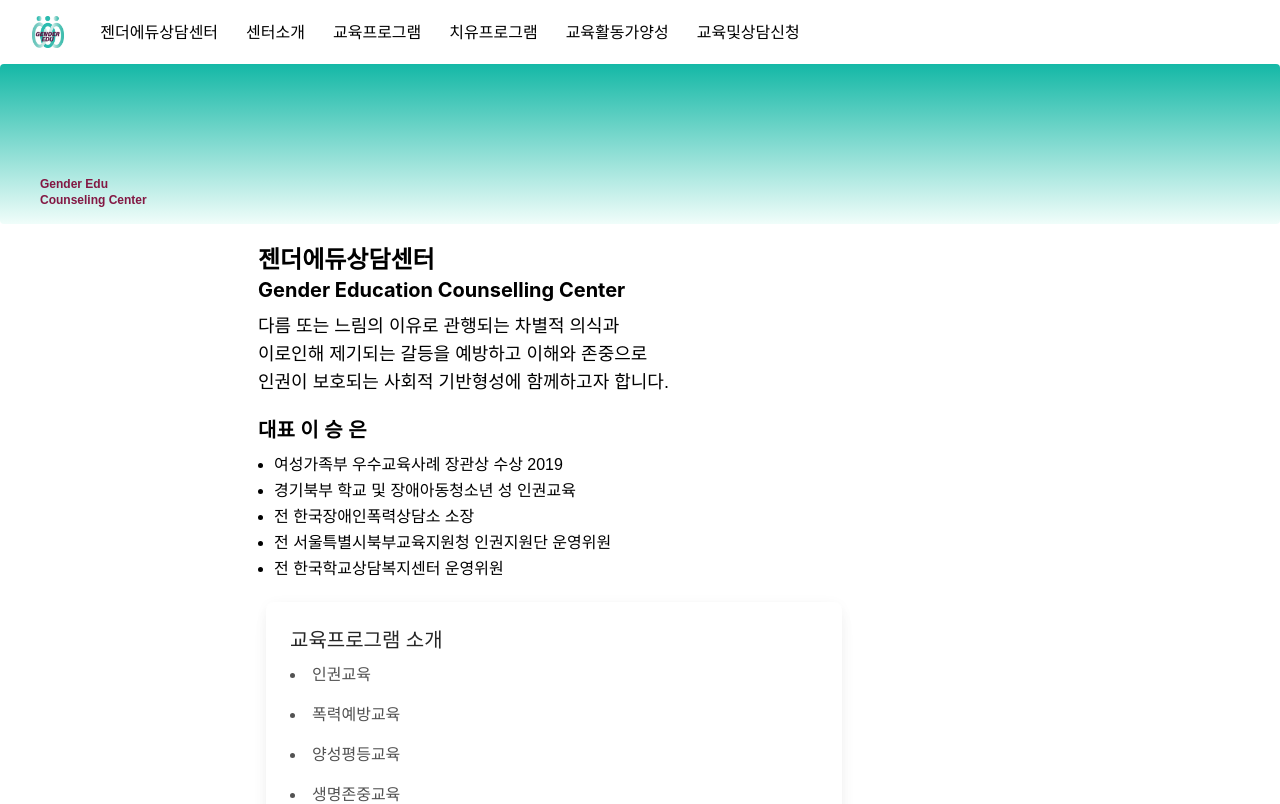
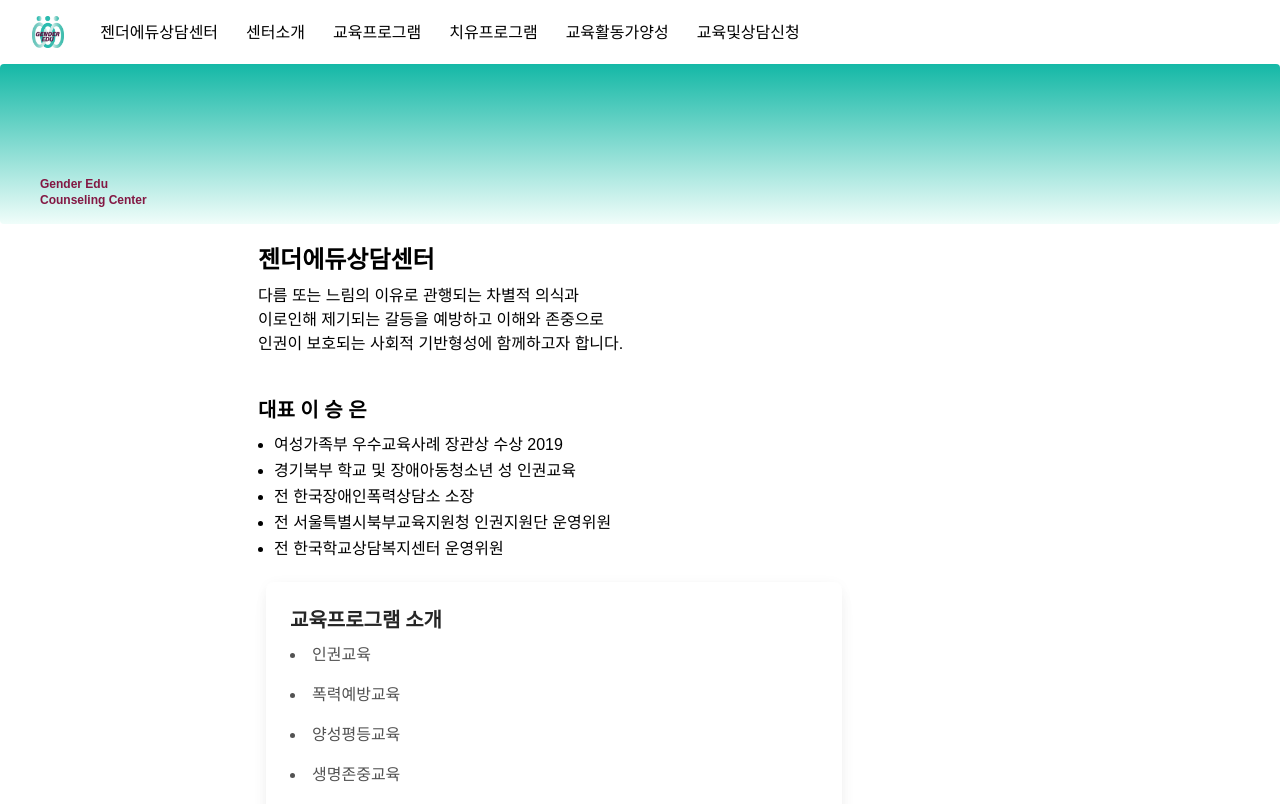
Before and after one commit to ohwonsuk/gender-edu, a React (Create React App) app: page / in a window 1280 px wide. Shown: the top 804 px of the page. Built offline with nearby package versions, Linux system fonts and the light colour scheme; a web font is replaced by a local one.

Commit message:
폰트 사이즈 조정

```diff
--- a/src/components/CardHor.js
+++ b/src/components/CardHor.js
@@ -12,7 +12,7 @@ const CardHor = ({ id, title, item }) => {
         <div className="flex flex-col justify-start p-6">
           <h5
             key={id}
-            className="mb-2 text-xl font-medium text-neutral-800 dark:text-neutral-50"
+            className="mb-2 font-bold text-xl text-neutral-800 dark:text-neutral-50"
           >
             {title}
           </h5>
--- a/src/components/Intro.js
+++ b/src/components/Intro.js
@@ -5,7 +5,7 @@ import React from 'react';
 const Intro = () => {
   return (
     <>
-      <div className="pl-2 font-ibmsans text-left text-lg mb-5">
+      <div className="pl-2 font-ibmsans text-left text-base mt-2 mb-10">
         다름 또는 느림의 이유로 관행되는 차별적 의식과 <br />
         이로인해 제기되는 갈등을 예방하고 이해와 존중으로 <br />
         인권이 보호되는 사회적 기반형성에 함께하고자 합니다.
--- a/src/components/Main.js
+++ b/src/components/Main.js
@@ -7,9 +7,9 @@ const Main = () => {
       <h1 className="pl-2 mt-5 font-ibmsans text-2xl font-bold content-center">
         젠더에듀상담센터
       </h1>
-      <h4 className="pl-2 font-bold text-xl mb-2">
+      {/* <h4 className="pl-2 font-bold text-xl mb-2">
         Gender Education Counselling Center
-      </h4>
+      </h4> */}
       <Intro />
     </>
   );
--- a/src/components/Profile.js
+++ b/src/components/Profile.js
@@ -18,7 +18,7 @@ const Profile = () => {
       <div className="font-ibmsans pl-2 font-bold text-xl mb-2">
         대표 이 승 은
       </div>
-      <ul className="pl-6 list-disc leading-relaxed text-lg mb-5">
+      <ul className="pl-6 list-disc leading-relaxed text-base mb-5">
         {careerList}
       </ul>
     </>
--- a/src/pages/About.js
+++ b/src/pages/About.js
@@ -22,7 +22,7 @@ const About = () => {
     <>
       <Heading />
       {/* my-4 md:my-10 상단 메뉴 마진 제거*/}
-      <div className="w-700px md:pl-[150px] lg:pl-[250px]">
+      <div className="w-800px md:pl-[150px] lg:pl-[250px]">
         <div className="font-ibmsans pl-2 mt-5 font-bold text-xl mb-2">
           젠더에듀상담센터는
         </div>
--- a/src/pages/Home.js
+++ b/src/pages/Home.js
@@ -12,7 +12,7 @@ const Home = () => {
   return (
     <>
       <Heading />
-      <div className="w-700px md:pl-[160px] lg:pl-[250px]">
+      <div className="w-760px md:pl-[160px] lg:pl-[250px]">
         <Main />
         <MainProfile />
         <WorkItem />
```
